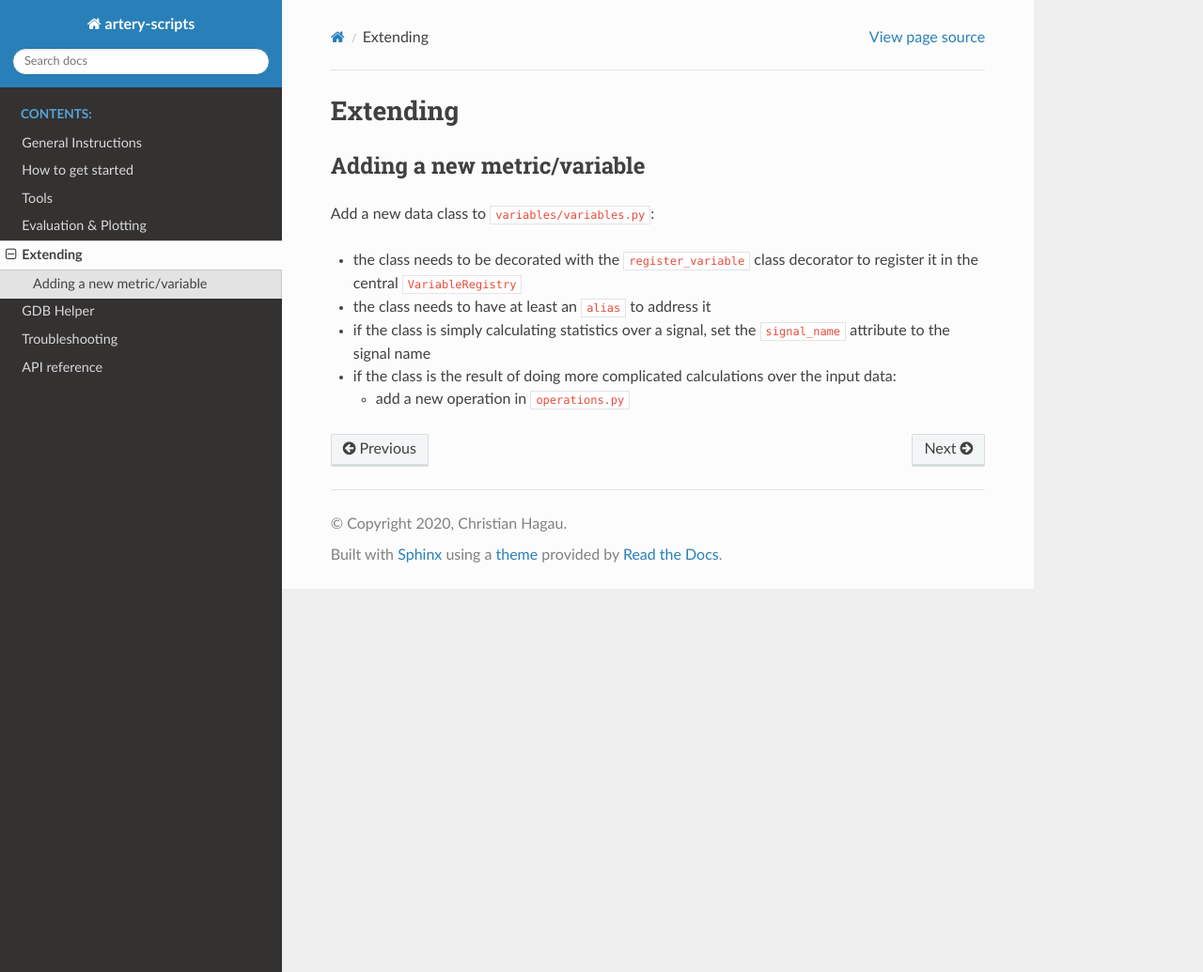
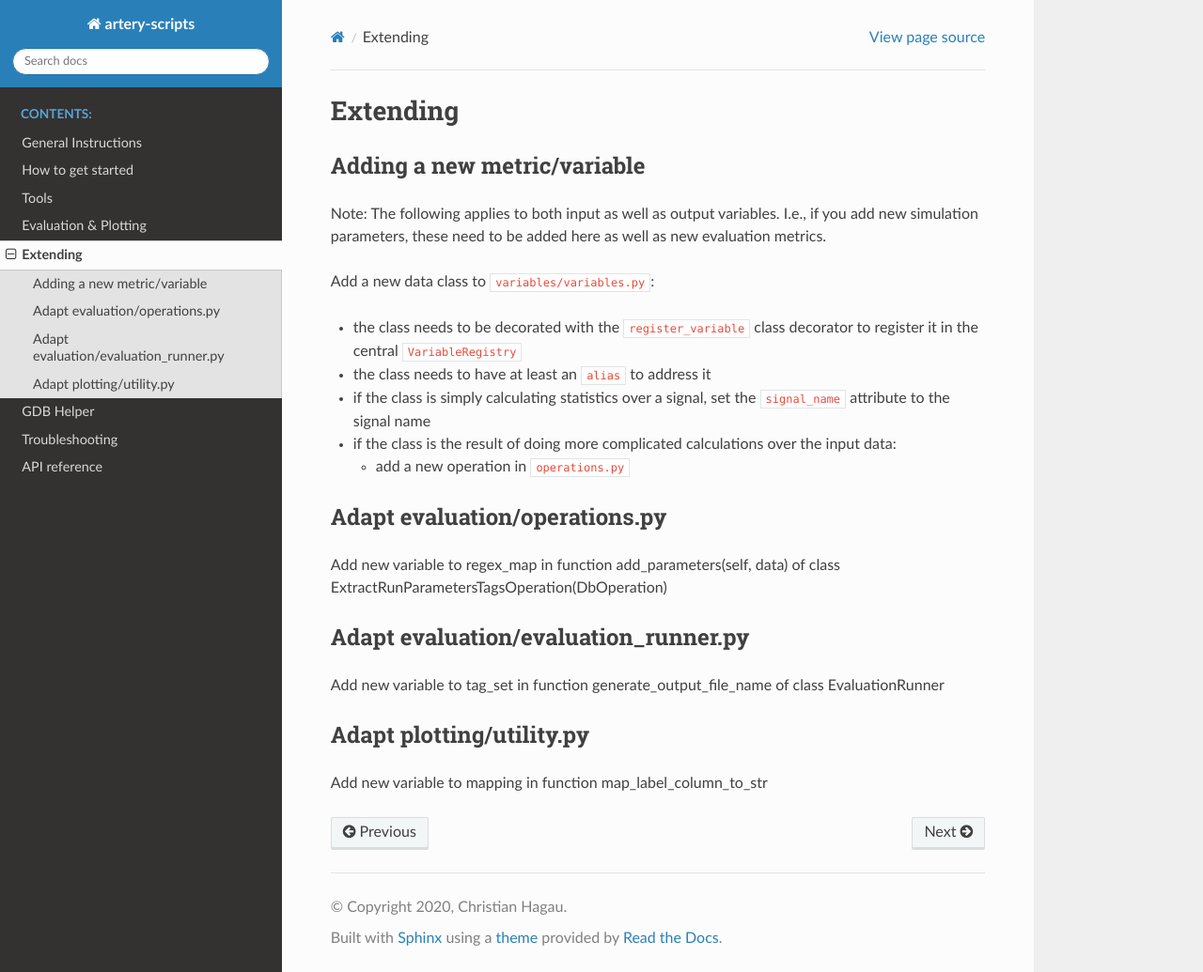
Before and after one commit to ibr-cm/ions, a Sphinx documentation site: the page built from doc/source/extending.md, in a window 1280 px wide and 1035 px high. Shown: the whole window at 94% size. Built offline with Sphinx 7.4.7 and the Read the Docs theme 2.0.0, drawn with Linux system fonts in a browser that asks for light colours.

Commit message:
Extends documentation section about extending the eval/plotting tool

```diff
--- a/doc/source/extending.md
+++ b/doc/source/extending.md
@@ -2,9 +2,22 @@ Extending
 =========
 
 ## Adding a new metric/variable
+Note: The following applies to both input as well as output variables. I.e., if you add new simulation parameters, these need to be added here as well as new evaluation metrics.
+
 Add a new data class to `variables/variables.py`:
 - the class needs to be decorated with the `register_variable` class decorator to register it in the central `VariableRegistry`
 - the class needs to have at least an `alias` to address it
 - if the class is simply calculating statistics over a signal, set the `signal_name` attribute to the signal name
 - if the class is the result of doing more complicated calculations over the input data:
   - add a new operation in `operations.py`
+
+
+
+## Adapt evaluation/operations.py
+Add new variable to regex_map in function add_parameters(self, data) of class ExtractRunParametersTagsOperation(DbOperation)
+
+## Adapt evaluation/evaluation_runner.py
+Add new variable to tag_set in function generate_output_file_name of class EvaluationRunner
+
+## Adapt plotting/utility.py
+Add new variable to mapping in function map_label_column_to_str
```
